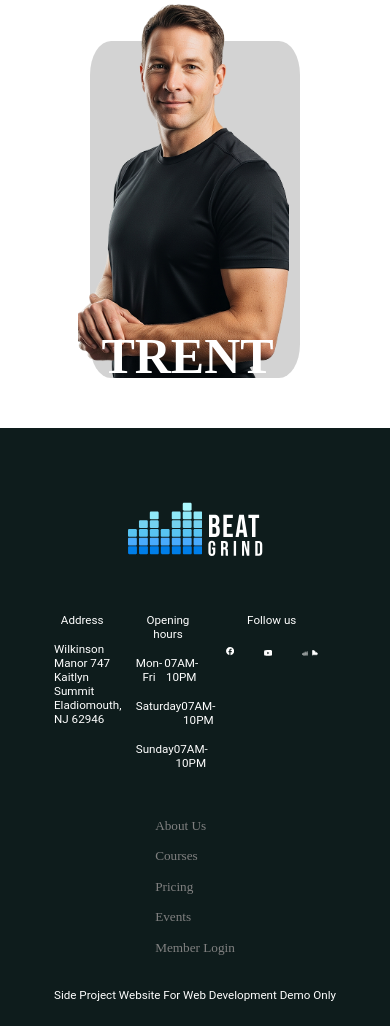
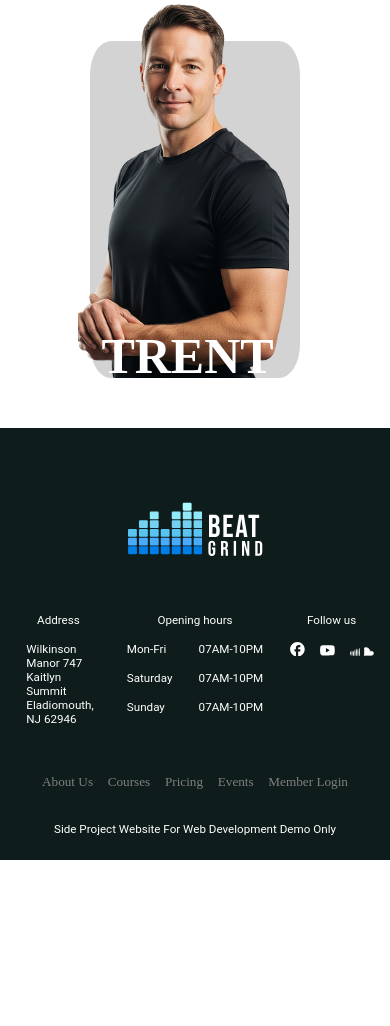
Before and after one commit to WesternKirbs/Beat_Grind, a plain HTML site: page about.html in a window 390 px wide. Shown: the part 4703-5729 px from the top of the page. After the commit the page ends 5563 px from the top, so only its background shows below. Drawn offline with Linux system fonts and the light colour scheme; a web font is replaced by a local one.

Commit message:
updated footer on about

```diff
--- a/about.html
+++ b/about.html
@@ -544,7 +544,7 @@
                         <div class="icons">
                             <div class="fb">
                                 <a href="https://www.facebook.com/"></a>
-                                <svg xmlns="http://www.w3.org/2000/svg" width="2.1354166667vw" viewBox="0 0 41 40"
+                                <svg xmlns="http://www.w3.org/2000/svg" width="27.33px" viewBox="0 0 41 40"
                                     fill="none">
                                     <path
                                         d="M40.25 20.0501C40.25 8.98246 31.29 0 20.25 0C9.21 0 0.25 8.98246 0.25 20.0501C0.25 29.7544 7.13 37.8346 16.25 39.6992V26.0652H12.25V20.0501H16.25V15.0376C16.25 11.1679 19.39 8.02005 23.25 8.02005H28.25V14.0351H24.25C23.15 14.0351 22.25 14.9373 22.25 16.0401V20.0501H28.25V26.0652H22.25V40C32.35 38.9975 40.25 30.4561 40.25 20.0501Z"
@@ -553,7 +553,7 @@
                             </div>
                             <div class="yt">
                                 <a href="https://www.youtube.com/"></a>
-                                <svg xmlns="http://www.w3.org/2000/svg" width="2.1354166667vw" viewBox="0 0 48 34"
+                                <svg xmlns="http://www.w3.org/2000/svg" width="27.33px" viewBox="0 0 48 34"
                                     fill="none">
                                     <path
                                         d="M19.05 24.0714L31.2465 17L19.05 9.92857V24.0714ZM46.216 5.615C46.5215 6.72286 46.733 8.20786 46.874 10.0936C47.0385 11.9793 47.109 13.6057 47.109 15.02L47.25 17C47.25 22.1621 46.874 25.9571 46.216 28.385C45.6285 30.5064 44.2655 31.8736 42.1505 32.4629C41.046 32.7693 39.025 32.9814 35.923 33.1229C32.868 33.2879 30.0715 33.3586 27.4865 33.3586L23.75 33.5C13.9035 33.5 7.77 33.1229 5.3495 32.4629C3.2345 31.8736 1.8715 30.5064 1.284 28.385C0.9785 27.2771 0.767 25.7921 0.626 23.9064C0.4615 22.0207 0.391 20.3943 0.391 18.98L0.25 17C0.25 11.8379 0.626 8.04286 1.284 5.615C1.8715 3.49357 3.2345 2.12643 5.3495 1.53714C6.454 1.23071 8.475 1.01857 11.577 0.877143C14.632 0.712142 17.4285 0.641428 20.0135 0.641428L23.75 0.5C33.5965 0.5 39.73 0.877143 42.1505 1.53714C44.2655 2.12643 45.6285 3.49357 46.216 5.615Z"
@@ -562,7 +562,7 @@
                             </div>
                             <div class="scloud">
                                 <a href="https://soundcloud.com/"></a>
-                                <svg xmlns="http://www.w3.org/2000/svg" width="1.5vw" viewBox="0 0 29 24" fill="none">
+                                <svg xmlns="http://www.w3.org/2000/svg" width="21.2px" viewBox="0 0 29 24" fill="none">
                                     <path
                                         d="M2.16164 20.1784C2.16164 20.6176 1.8258 20.8501 1.48997 20.8501C1.15414 20.8501 0.818304 20.6176 0.818304 20.1784C0.534137 18.5509 0.301637 17.0526 0.249971 15.5542C0.224137 14.0817 0.353304 12.5834 0.792471 10.9559C0.844137 10.5167 1.17997 10.3101 1.5158 10.3101C1.85164 10.3101 2.18747 10.5167 2.23914 10.9559C2.7558 12.5834 2.9108 14.0817 2.85914 15.5542C2.80747 17.0267 2.5233 18.5251 2.16164 20.1784Z"
                                         fill="white" />
@@ -585,7 +585,7 @@
                                         d="M27.9433 23.1492C27.9433 23.6142 27.6075 23.8209 27.2716 23.8209C26.9358 23.8209 26.6 23.5884 26.6 23.1492C26.0575 19.3517 25.9283 15.6576 25.98 11.9634C26.0316 8.26925 26.29 4.57508 26.5741 0.751745C26.5741 0.286745 26.91 0.0800781 27.2458 0.0800781C27.5816 0.0800781 27.9175 0.312579 27.9175 0.751745C28.2275 4.60091 28.5116 8.26925 28.5633 11.9634C28.6666 15.6317 28.4858 19.3259 27.9433 23.1492Z"
                                         fill="white" />
                                 </svg>
-                                <svg xmlns="http://www.w3.org/2000/svg" width="1.5vw" viewBox="0 0 29 26" fill="none">
+                                <svg xmlns="http://www.w3.org/2000/svg" width="21.2px" viewBox="0 0 29 26" fill="none">
                                     <path
                                         d="M1.31665 24.0568C1.31665 16.9268 1.31665 9.79676 1.31665 2.69259C1.67832 2.46009 2.14332 2.35675 2.53082 2.22759C3.58998 1.96925 4.70082 1.86592 5.78582 1.84009C7.28415 1.84009 8.78248 2.15009 10.1775 2.74425C11.1591 3.15759 12.0633 3.70009 12.9158 4.37175C14.8275 5.89592 16.2225 8.06592 16.8166 10.4684C17.0491 11.5276 17.2816 12.5868 17.5141 13.6459C18.3666 13.3876 19.2191 13.1551 20.0975 12.8968C20.7175 12.6901 21.3891 12.6126 22.0608 12.6384C23.4816 12.6901 24.8766 13.3101 25.8841 14.3434C27.15 15.6351 27.7441 17.5468 27.4341 19.3293C27.2533 20.3368 26.7367 21.2926 26.0392 22.0418C24.9025 23.3076 23.2233 24.0309 21.5441 24.0568C14.8016 24.0568 8.05915 24.0568 1.31665 24.0568Z"
                                         fill="white" stroke="white" stroke-width="2" stroke-linecap="round"
--- a/style-RWD.css
+++ b/style-RWD.css
@@ -8,7 +8,7 @@
         background-color: #2E2E2E;
         top: 100%;
     }
-    .menu ul{
+    .header .menu ul{
         flex-direction: column;
         align-items: start;
     }
@@ -110,6 +110,21 @@
         width: fit-content;
     }
 
+    /* ----------footer */
+    .footer_info {
+        display: flex;
+        /* gap: 125px; */
+        /* gap: 6.5104166667vw; */
+        gap: 35px;
+    }
+    .footer_info_block .icons div svg{
+        width: 20px;
+    }
+    .footer_info_block .icons div:last-of-type svg{
+        width: 15px;
+    }
+
+
     /* ----------course inner  */
     .banner_cards {
         flex-direction: column;
@@ -166,6 +181,23 @@
     }
     .pcourse_card.slick-slide {
         width: 50vw;
+    }
+}
+@media screen and (max-width: 426px) {
+    .footer_info_block .icons div svg{
+        width: 15px;
+    }
+    .footer_info_block .icons div:last-of-type svg{
+        width: 10px;
+    }
+    .footer_info_block>.icons {
+        gap: 15px;
+    }
+    .footer_info {
+        gap: 10px;
+    }
+    .footer_info_block:nth-of-type(2) {
+        width: 35%;
     }
 }
 
--- a/style.css
+++ b/style.css
@@ -118,7 +118,7 @@ body {
 
 
 
-.menu>ul {
+.menu ul {
     display: flex;
     /* width: 712px; */
     /* height: 31px; */
@@ -191,13 +191,13 @@ footer {
     display: flex;
     /* gap: 125px; */
     /* gap: 6.5104166667vw; */
-    gap: 6.5104166667vw;
+    gap: 100px;
     margin-bottom: 3rem;
-    /* justify-content: space-between; */
 
 }
 
 .footer_info_block {
+    width: 30%;
     display: flex;
     flex-direction: column;
     gap: 15px;
@@ -206,13 +206,17 @@ footer {
 .footer_info_block:first-of-type p:last-of-type {
     flex-wrap: wrap;
     /* width: 277.5px; */
-    width: 14.453125vw;
+    width: 55%;
+    align-self: center;
 }
 
 .footer_info_block:nth-of-type(2) {
     /* width: 317px; */
-    width: 16.5104166667vw;
-}
+    /* width: 16.5104166667vw; */
+    width: 25%;
+}
+
+
 
 .footer_info_block .title,
 .footer_info_block .time_block {
@@ -235,10 +239,12 @@ footer {
     display: flex;
     gap: 30px;
     align-items: center;
-}
-
-.footer_info_block>.icons div {
+    justify-content: center;
+}
+
+.footer_info_block .icons div {
     position: relative;
+
 }
 
 .footer_info_block>.icons div a {
```
